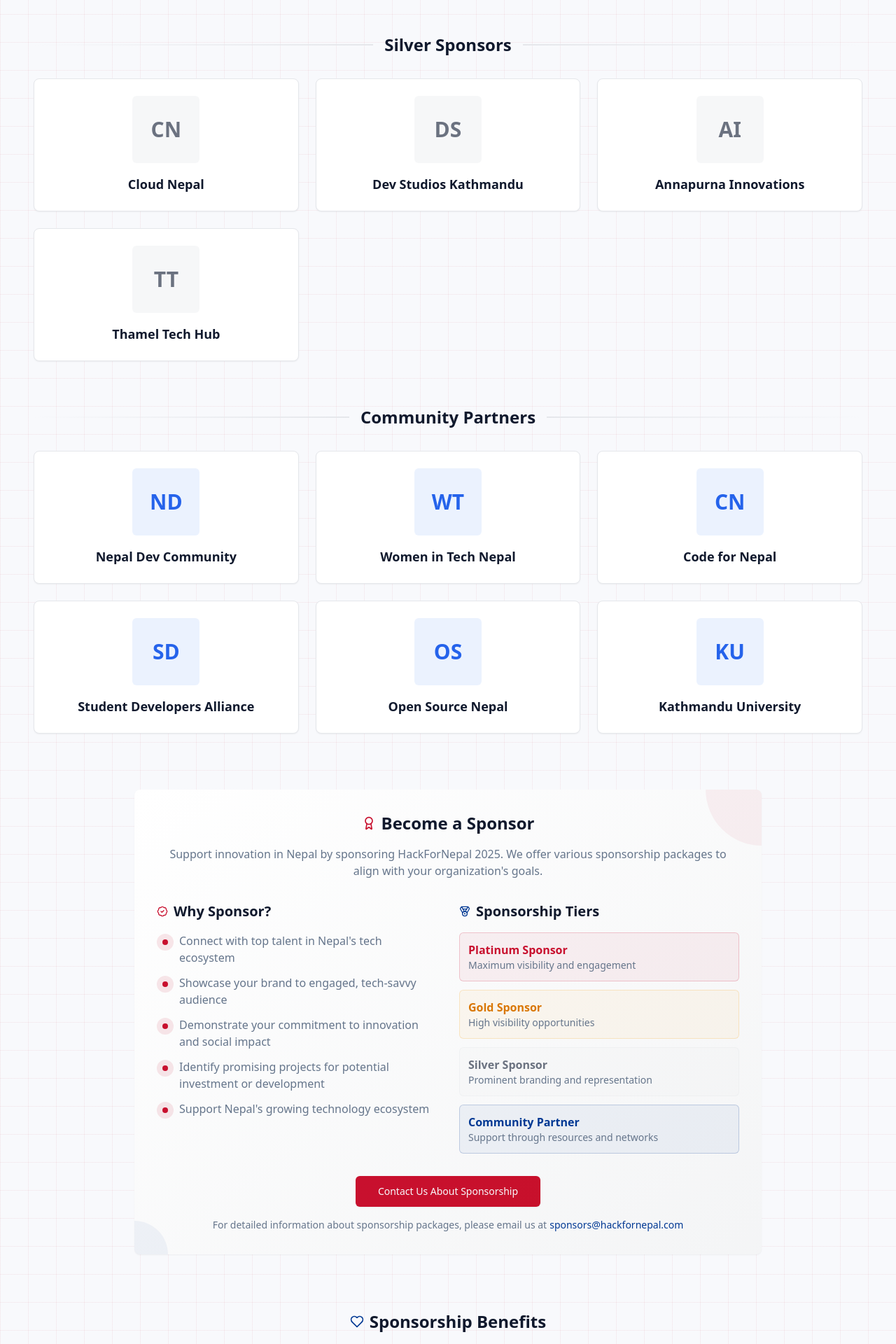
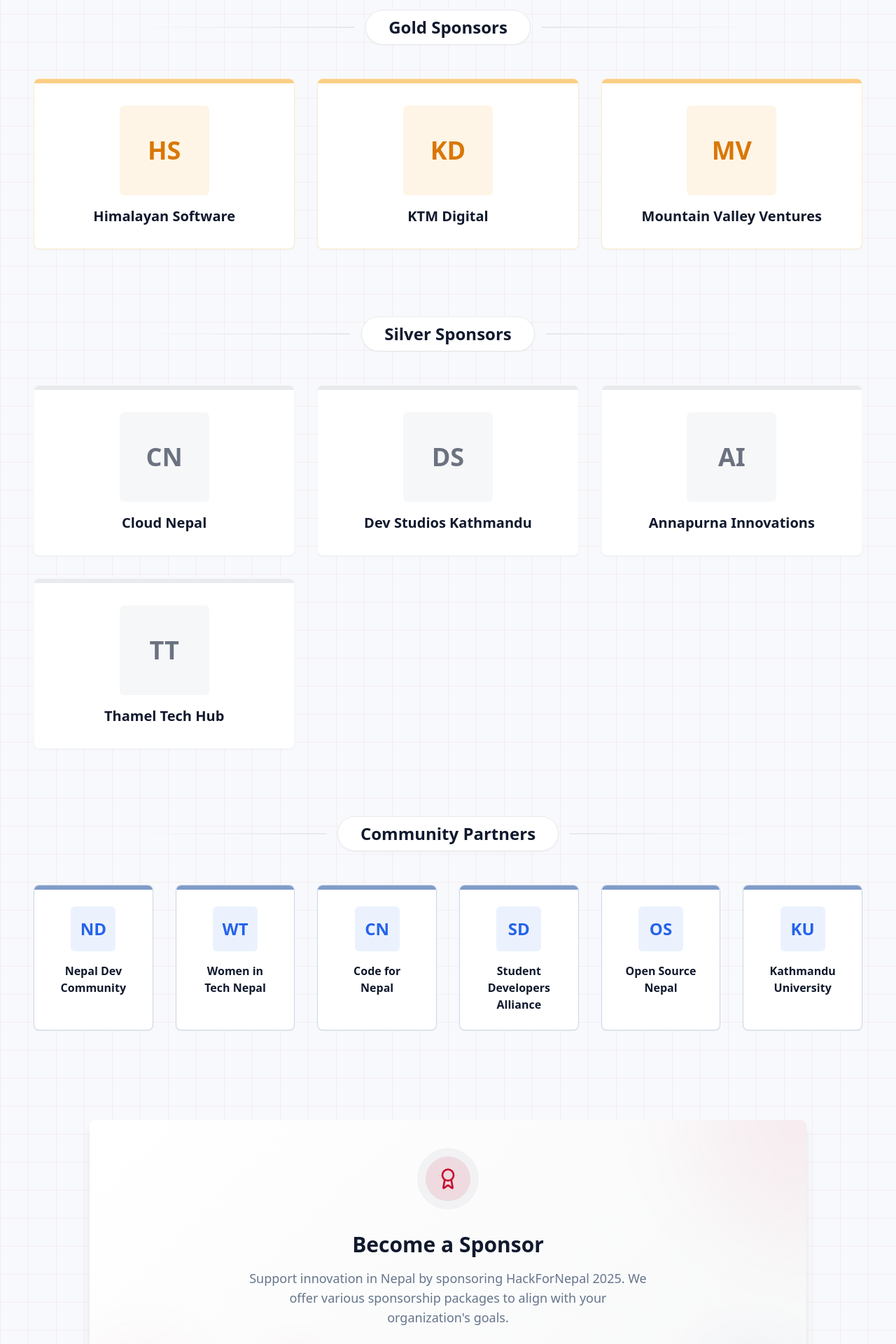
Before and after one commit to hellowell-stack/hack-for-nepal-arena, a React (Vite) app: page /sponsors in a window 1280 px wide. Shown: the part 860-2780 px from the top of the page at 70% size. Built offline with nearby package versions, Linux system fonts and the light colour scheme.

Commit message:
Refactor: Improve page layout and design
Restructure the page layouts and enhance the visual appeal of the website.

```diff
--- a/src/components/ui/custom-icons.tsx
+++ b/src/components/ui/custom-icons.tsx
@@ -1,7 +1,9 @@
 
-import { LucideIcon } from "lucide-react";
+import { LucideIcon, LucideProps } from "lucide-react";
+import React, { forwardRef } from "react";
 
-export const HandShake: LucideIcon = (props) => {
+export const HandShake: LucideIcon = forwardRef<SVGSVGElement, LucideProps>(
+  (props, ref) => {
     return (
       <svg
         xmlns="http://www.w3.org/2000/svg"
@@ -13,14 +15,18 @@ export const HandShake: LucideIcon = (props) => {
         strokeWidth="2"
         strokeLinecap="round"
         strokeLinejoin="round"
+        ref={ref}
         {...props}
       >
         <path d="M20.42 4.58a5.4 5.4 0 0 0-7.65 0l-.77.78-.77-.78a5.4 5.4 0 0 0-7.65 0C1.46 6.7 1.33 10.28 4 13l8 8 8-8c2.67-2.72 2.54-6.3.42-8.42z"></path>
       </svg>
     );
-};
+  }
+);
+HandShake.displayName = "HandShake";
 
-export const BadgeCheck: LucideIcon = (props) => {
+export const BadgeCheck: LucideIcon = forwardRef<SVGSVGElement, LucideProps>(
+  (props, ref) => {
     return (
       <svg
         xmlns="http://www.w3.org/2000/svg"
@@ -32,10 +38,13 @@ export const BadgeCheck: LucideIcon = (props) => {
         strokeWidth="2"
         strokeLinecap="round"
         strokeLinejoin="round"
+        ref={ref}
         {...props}
       >
         <path d="M3.85 8.62a4 4 0 0 1 4.78-4.77 4 4 0 0 1 6.74 0 4 4 0 0 1 4.78 4.78 4 4 0 0 1 0 6.74 4 4 0 0 1-4.77 4.78 4 4 0 0 1-6.75 0 4 4 0 0 1-4.78-4.77 4 4 0 0 1 0-6.76Z"></path>
         <path d="m9 12 2 2 4-4"></path>
       </svg>
     );
-};
+  }
+);
+BadgeCheck.displayName = "BadgeCheck";
--- a/src/pages/Sponsors.tsx
+++ b/src/pages/Sponsors.tsx
@@ -86,36 +86,49 @@ const Sponsors = () => {
       <div className="flex-grow py-24 px-4 bg-grid-pattern">
         <div className="container mx-auto">
           <motion.div
-            className="max-w-3xl mx-auto text-center mb-16"
+            className="max-w-4xl mx-auto text-center mb-20"
             initial={{ opacity: 0, y: 20 }}
             animate={{ opacity: 1, y: 0 }}
             transition={{ duration: 0.5 }}
           >
-            <h1 className="text-4xl font-bold mb-4 bg-gradient-to-r from-nepal-red to-nepal-blue bg-clip-text text-transparent">
+            <div className="inline-block p-2 mb-6 bg-muted/50 rounded-full">
+              <span className="w-16 h-16 bg-nepal-red/10 flex items-center justify-center rounded-full">
+                <HandShake className="text-nepal-red w-8 h-8" />
+              </span>
+            </div>
+            <h1 className="text-5xl font-bold mb-6 bg-gradient-to-r from-nepal-red to-nepal-blue bg-clip-text text-transparent">
               Our Sponsors & Partners
             </h1>
-            <p className="text-lg text-muted-foreground">
+            <p className="text-xl text-muted-foreground max-w-2xl mx-auto">
               HackForNepal wouldn't be possible without the generous support of our sponsors and partners.
               We're grateful for their commitment to fostering innovation in Nepal.
             </p>
           </motion.div>
 
           {/* Current Sponsors */}
-          <div className="mb-20">
-            {sponsorTiers.map((tier, index) => (
+          <div className="mb-32">
+            {sponsorTiers.map((tier, tierIndex) => (
               <motion.div
-                key={index}
-                className="mb-16"
+                key={tierIndex}
+                className="mb-24 last:mb-0"
                 initial={{ opacity: 0, y: 20 }}
                 animate={{ opacity: 1, y: 0 }}
-                transition={{ duration: 0.5, delay: 0.1 * index }}
+                transition={{ duration: 0.5, delay: 0.1 * tierIndex }}
               >
-                <div className="flex items-center justify-center mb-8">
+                <div className="flex items-center justify-center mb-12 max-w-4xl mx-auto">
                   <div className="h-0.5 flex-grow bg-gradient-to-r from-transparent to-gray-200"></div>
-                  <h2 className="text-2xl font-bold mx-4 whitespace-nowrap">{tier.tier}</h2>
+                  <div className="px-8 py-2 bg-card rounded-full shadow-sm border border-muted mx-4">
+                    <h2 className="text-2xl font-bold whitespace-nowrap">{tier.tier}</h2>
+                  </div>
                   <div className="h-0.5 flex-grow bg-gradient-to-l from-transparent to-gray-200"></div>
                 </div>
-                <div className={`grid gap-6 ${tier.tier === "Community Partners" ? "grid-cols-2 md:grid-cols-3" : "grid-cols-1 md:grid-cols-2 lg:grid-cols-3"}`}>
+
+                <div className="max-w-7xl mx-auto">
+                  <div className={`grid gap-8 ${
+                    tier.tier === "Community Partners"
+                      ? "grid-cols-2 md:grid-cols-3 lg:grid-cols-6"
+                      : "grid-cols-1 md:grid-cols-2 lg:grid-cols-3"
+                  }`}>
                     {tier.sponsors.map((sponsor, sponsorIndex) => (
                       <motion.div
                         key={sponsorIndex}
@@ -124,9 +137,24 @@ const Sponsors = () => {
                         animate={{ opacity: 1, scale: 1 }}
                         transition={{ duration: 0.3, delay: 0.2 + (0.05 * sponsorIndex) }}
                       >
-                      <Card className="hover:shadow-md transition-all border-gray-200 hover:border-gray-300">
-                        <CardContent className="p-6 flex flex-col items-center justify-center">
-                          <div className={`w-24 h-24 rounded-md mb-4 flex items-center justify-center
+                        <Card className={`
+                          h-full overflow-hidden hover:shadow-md transition-all
+                          ${tier.tier === "Platinum Sponsors" ? "border-nepal-red/20" :
+                            tier.tier === "Gold Sponsors" ? "border-amber-500/20" :
+                            tier.tier === "Silver Sponsors" ? "border-gray-300/20" :
+                            "border-nepal-blue/20"}
+                          hover:border-primary/30
+                        `}>
+                          <div className={`h-1.5 w-full
+                            ${tier.tier === "Platinum Sponsors" ? "bg-nepal-red/50" :
+                              tier.tier === "Gold Sponsors" ? "bg-amber-500/50" :
+                              tier.tier === "Silver Sponsors" ? "bg-gray-300/50" :
+                              "bg-nepal-blue/50"}
+                          `}></div>
+                          <CardContent className={`p-8 flex flex-col items-center justify-center ${tier.tier === "Community Partners" ? "py-6" : ""}`}>
+                            <div className={`
+                                ${tier.tier === "Community Partners" ? "w-16 h-16" : "w-32 h-32"}
+                                rounded-md mb-4 flex items-center justify-center
                                 ${tier.tier === "Platinum Sponsors" ? "bg-red-500/10" :
                                   tier.tier === "Gold Sponsors" ? "bg-amber-500/10" :
                                   tier.tier === "Silver Sponsors" ? "bg-gray-300/20" :
@@ -134,7 +162,9 @@ const Sponsors = () => {
                                 }
                                 group-hover:scale-105 transition-transform
                               `}>
-                            <span className={`text-3xl font-bold
+                              <span className={`
+                                ${tier.tier === "Community Partners" ? "text-2xl" : "text-4xl"}
+                                font-bold
                                 ${tier.tier === "Platinum Sponsors" ? "text-red-600" :
                                   tier.tier === "Gold Sponsors" ? "text-amber-600" :
                                   tier.tier === "Silver Sponsors" ? "text-gray-500" :
@@ -143,11 +173,14 @@ const Sponsors = () => {
                                 {sponsor.logo}
                               </span>
                             </div>
-                          <h3 className="font-semibold text-center text-lg">{sponsor.name}</h3>
+                            <h3 className={`font-semibold text-center ${tier.tier === "Community Partners" ? "text-base" : "text-xl"}`}>
+                              {sponsor.name}
+                            </h3>
                           </CardContent>
                         </Card>
                       </motion.div>
                     ))}
+                  </div>
                 </div>
               </motion.div>
             ))}
@@ -155,32 +188,43 @@ const Sponsors = () => {
 
           {/* Become a Sponsor */}
           <motion.div
-            className="max-w-4xl mx-auto mb-20"
+            className="max-w-5xl mx-auto mb-32"
             initial={{ opacity: 0, y: 20 }}
             animate={{ opacity: 1, y: 0 }}
             transition={{ duration: 0.5, delay: 0.6 }}
           >
-            <Card className="bg-gradient-to-br from-card to-muted/50 overflow-hidden border-none">
-              <CardContent className="p-8 relative">
-                <div className="absolute top-0 right-0 w-40 h-40 bg-nepal-red/5 rounded-full -translate-y-1/2 translate-x-1/2"></div>
-                <div className="absolute bottom-0 left-0 w-24 h-24 bg-nepal-blue/5 rounded-full translate-y-1/2 -translate-x-1/2"></div>
+            <Card className="bg-gradient-to-br from-card to-muted/50 overflow-hidden border-none shadow-lg relative">
+              {/* Background decorative elements */}
+              <div className="absolute top-0 right-0 w-80 h-80 bg-nepal-red/5 rounded-full -translate-y-1/2 translate-x-1/2 blur-3xl"></div>
+              <div className="absolute bottom-0 left-0 w-64 h-64 bg-nepal-blue/5 rounded-full translate-y-1/2 -translate-x-1/2 blur-3xl"></div>
+              <div className="absolute top-1/3 left-1/4 w-20 h-20 bg-nepal-red/5 rounded-full blur-xl"></div>
+              <div className="absolute bottom-1/4 right-1/3 w-16 h-16 bg-nepal-blue/5 rounded-full blur-xl"></div>
 
-                <h2 className="text-2xl font-bold mb-4 text-center flex items-center justify-center">
-                  <Award className="w-5 h-5 mr-2 text-nepal-red" />
+              <CardContent className="p-10 relative z-10">
+                <div className="flex justify-center mb-8">
+                  <div className="inline-block p-3 bg-muted/50 rounded-full">
+                    <span className="w-16 h-16 bg-nepal-red/10 flex items-center justify-center rounded-full">
+                      <Award className="w-8 h-8 text-nepal-red" />
+                    </span>
+                  </div>
+                </div>
+
+                <h2 className="text-3xl font-bold mb-4 text-center">
                   Become a Sponsor
                 </h2>
-                <p className="text-center text-muted-foreground mb-8">
+                <p className="text-center text-muted-foreground mb-12 text-lg max-w-xl mx-auto">
                   Support innovation in Nepal by sponsoring HackForNepal 2025. We offer various
                   sponsorship packages to align with your organization's goals.
                 </p>
 
-                <div className="grid grid-cols-1 md:grid-cols-2 gap-8">
-                  <div>
-                    <h3 className="text-xl font-semibold mb-4 flex items-center">
-                      <BadgeCheck className="w-4 h-4 mr-2 text-nepal-red" />
+                <div className="grid grid-cols-1 md:grid-cols-2 gap-12">
+                  <div className="relative">
+                    <div className="absolute -top-6 -left-6 w-32 h-32 bg-nepal-red/5 rounded-full blur-2xl"></div>
+                    <h3 className="text-2xl font-semibold mb-6 flex items-center">
+                      <BadgeCheck className="w-6 h-6 mr-3 text-nepal-red" />
                       Why Sponsor?
                     </h3>
-                    <ul className="space-y-3">
+                    <ul className="space-y-4">
                       {[
                         "Connect with top talent in Nepal's tech ecosystem",
                         "Showcase your brand to engaged, tech-savvy audience",
@@ -188,45 +232,48 @@ const Sponsors = () => {
                         "Identify promising projects for potential investment or development",
                         "Support Nepal's growing technology ecosystem"
                       ].map((benefit, index) => (
-                        <li key={index} className="flex gap-2 items-start group">
-                          <span className="h-6 w-6 rounded-full bg-nepal-red/10 flex items-center justify-center flex-shrink-0 mt-0.5 group-hover:bg-nepal-red/20 transition-colors">
+                        <li key={index} className="flex gap-3 items-start group">
+                          <span className="h-8 w-8 rounded-full bg-nepal-red/10 flex items-center justify-center flex-shrink-0 mt-1 group-hover:bg-nepal-red/20 transition-colors">
                             <span className="h-2 w-2 rounded-full bg-nepal-red"></span>
                           </span>
-                          <span className="text-muted-foreground group-hover:text-foreground transition-colors">{benefit}</span>
+                          <span className="text-muted-foreground text-lg group-hover:text-foreground transition-colors">{benefit}</span>
                         </li>
                       ))}
                     </ul>
                   </div>
 
-                  <div>
-                    <h3 className="text-xl font-semibold mb-4 flex items-center">
-                      <Medal className="w-4 h-4 mr-2 text-nepal-blue" />
+                  <div className="relative">
+                    <div className="absolute -top-6 -right-6 w-32 h-32 bg-nepal-blue/5 rounded-full blur-2xl"></div>
+                    <h3 className="text-2xl font-semibold mb-6 flex items-center">
+                      <Medal className="w-6 h-6 mr-3 text-nepal-blue" />
                       Sponsorship Tiers
                     </h3>
-                    <div className="space-y-3">
-                      <div className="p-3 border border-nepal-red/20 bg-nepal-red/5 rounded-md hover:bg-nepal-red/10 transition-colors">
-                        <p className="font-semibold text-nepal-red">Platinum Sponsor</p>
-                        <p className="text-sm text-muted-foreground">Maximum visibility and engagement</p>
+                    <div className="space-y-4">
+                      <div className="p-4 border border-nepal-red/20 bg-nepal-red/5 rounded-lg hover:bg-nepal-red/10 transition-colors">
+                        <p className="font-semibold text-xl text-nepal-red mb-1">Platinum Sponsor</p>
+                        <p className="text-muted-foreground">Maximum visibility and engagement</p>
                       </div>
-                      <div className="p-3 border border-amber-500/20 bg-amber-500/5 rounded-md hover:bg-amber-500/10 transition-colors">
-                        <p className="font-semibold text-amber-600">Gold Sponsor</p>
-                        <p className="text-sm text-muted-foreground">High visibility opportunities</p>
+                      <div className="p-4 border border-amber-500/20 bg-amber-500/5 rounded-lg hover:bg-amber-500/10 transition-colors">
+                        <p className="font-semibold text-xl text-amber-600 mb-1">Gold Sponsor</p>
+                        <p className="text-muted-foreground">High visibility opportunities</p>
                       </div>
-                      <div className="p-3 border border-gray-300/20 bg-gray-300/5 rounded-md hover:bg-gray-300/10 transition-colors">
-                        <p className="font-semibold text-gray-500">Silver Sponsor</p>
-                        <p className="text-sm text-muted-foreground">Prominent branding and representation</p>
+                      <div className="p-4 border border-gray-300/20 bg-gray-300/5 rounded-lg hover:bg-gray-300/10 transition-colors">
+                        <p className="font-semibold text-xl text-gray-500 mb-1">Silver Sponsor</p>
+                        <p className="text-muted-foreground">Prominent branding and representation</p>
                       </div>
-                      <div className="p-3 border border-nepal-blue/20 bg-nepal-blue/5 rounded-md hover:bg-nepal-blue/10 transition-colors">
-                        <p className="font-semibold text-nepal-blue">Community Partner</p>
-                        <p className="text-sm text-muted-foreground">Support through resources and networks</p>
+                      <div className="p-4 border border-nepal-blue/20 bg-nepal-blue/5 rounded-lg hover:bg-nepal-blue/10 transition-colors">
+                        <p className="font-semibold text-xl text-nepal-blue mb-1">Community Partner</p>
+                        <p className="text-muted-foreground">Support through resources and networks</p>
                       </div>
                     </div>
                   </div>
                 </div>
 
-                <div className="mt-8 text-center">
-                  <Button asChild size="lg" className="bg-gradient-to-r from-nepal-red to-nepal-red/80 hover:from-nepal-red/90 hover:to-nepal-red/70 transition-all shadow-sm">
-                    <a href="mailto:sponsors@hackfornepal.com">Contact Us About Sponsorship</a>
+                <div className="mt-12 text-center">
+                  <Button size="lg" className="bg-gradient-to-r from-nepal-red to-nepal-red/80 hover:from-nepal-red/90 hover:to-nepal-red/70 transition-all shadow-sm rounded-full px-8">
+                    <a href="mailto:sponsors@hackfornepal.com" className="flex items-center">
+                      Contact Us About Sponsorship
+                    </a>
                   </Button>
                   <p className="mt-4 text-sm text-muted-foreground">
                     For detailed information about sponsorship packages, please email us at
@@ -241,52 +288,62 @@ const Sponsors = () => {
 
           {/* Sponsor Benefits */}
           <motion.div
-            className="max-w-4xl mx-auto"
+            className="max-w-5xl mx-auto"
             initial={{ opacity: 0, y: 20 }}
             animate={{ opacity: 1, y: 0 }}
             transition={{ duration: 0.5, delay: 0.8 }}
           >
-            <h2 className="text-2xl font-bold mb-8 text-center flex items-center justify-center">
-              <HandShake className="w-5 h-5 mr-2 text-nepal-blue" />
+            <div className="flex justify-center mb-12">
+              <div className="inline-block p-2 bg-muted/50 rounded-full">
+                <span className="w-12 h-12 bg-nepal-blue/10 flex items-center justify-center rounded-full">
+                  <HandShake className="text-nepal-blue w-6 h-6" />
+                </span>
+              </div>
+            </div>
+
+            <h2 className="text-3xl font-bold mb-10 text-center">
               Sponsorship Benefits
             </h2>
-            <div className="overflow-x-auto bg-card rounded-lg shadow-sm border border-border">
+
+            <Card className="shadow-lg border-nepal-blue/10">
+              <CardContent className="p-0">
+                <div className="overflow-x-auto">
                   <table className="w-full border-collapse">
                     <thead>
-                  <tr className="border-b border-border bg-muted/50">
-                    <th className="p-4 text-left">Benefit</th>
-                    <th className="p-4 text-center text-nepal-red">Platinum</th>
-                    <th className="p-4 text-center text-amber-600">Gold</th>
-                    <th className="p-4 text-center text-gray-500">Silver</th>
-                    <th className="p-4 text-center text-nepal-blue">Community</th>
+                      <tr className="bg-muted/70 border-b border-border">
+                        <th className="p-5 text-left">Benefit</th>
+                        <th className="p-5 text-center text-nepal-red">Platinum</th>
+                        <th className="p-5 text-center text-amber-600">Gold</th>
+                        <th className="p-5 text-center text-gray-500">Silver</th>
+                        <th className="p-5 text-center text-nepal-blue">Community</th>
                       </tr>
                     </thead>
                     <tbody>
                       {sponsorshipBenefits.platinum.map((benefit, index) => (
                         <tr key={index} className="border-b border-border hover:bg-muted/30 transition-colors">
-                      <td className="p-4 text-muted-foreground">{benefit}</td>
-                      <td className="p-4 text-center">
-                        <span className="inline-flex h-6 w-6 items-center justify-center rounded-full bg-nepal-red/10 text-nepal-red">
+                          <td className="p-5 text-muted-foreground">{benefit}</td>
+                          <td className="p-5 text-center">
+                            <span className="inline-flex h-8 w-8 items-center justify-center rounded-full bg-nepal-red/10 text-nepal-red">
                               ✓
                             </span>
                           </td>
-                      <td className="p-4 text-center">
+                          <td className="p-5 text-center">
                             {sponsorshipBenefits.gold.includes(benefit) ? (
-                          <span className="inline-flex h-6 w-6 items-center justify-center rounded-full bg-amber-500/10 text-amber-600">
+                              <span className="inline-flex h-8 w-8 items-center justify-center rounded-full bg-amber-500/10 text-amber-600">
                                 ✓
                               </span>
                             ) : "—"}
                           </td>
-                      <td className="p-4 text-center">
+                          <td className="p-5 text-center">
                             {sponsorshipBenefits.silver.includes(benefit) ? (
-                          <span className="inline-flex h-6 w-6 items-center justify-center rounded-full bg-gray-200/30 text-gray-500">
+                              <span className="inline-flex h-8 w-8 items-center justify-center rounded-full bg-gray-200/30 text-gray-500">
                                 ✓
                               </span>
                             ) : "—"}
                           </td>
-                      <td className="p-4 text-center">
+                          <td className="p-5 text-center">
                             {sponsorshipBenefits.community.includes(benefit) ? (
-                          <span className="inline-flex h-6 w-6 items-center justify-center rounded-full bg-nepal-blue/10 text-nepal-blue">
+                              <span className="inline-flex h-8 w-8 items-center justify-center rounded-full bg-nepal-blue/10 text-nepal-blue">
                                 ✓
                               </span>
                             ) : "—"}
@@ -295,6 +352,14 @@ const Sponsors = () => {
                       ))}
                     </tbody>
                   </table>
+                </div>
+              </CardContent>
+            </Card>
+
+            <div className="mt-16 text-center">
+              <Button size="lg" variant="outline" className="rounded-full px-8">
+                <a href="mailto:sponsors@hackfornepal.com">Request Sponsorship Package</a>
+              </Button>
             </div>
           </motion.div>
         </div>
```
Also changed, not shown: src/components/AboutSection.tsx (+79 -43 lines), src/pages/About.tsx (+81 -42 lines). Lines whose indentation alone changed are shown as unchanged.
